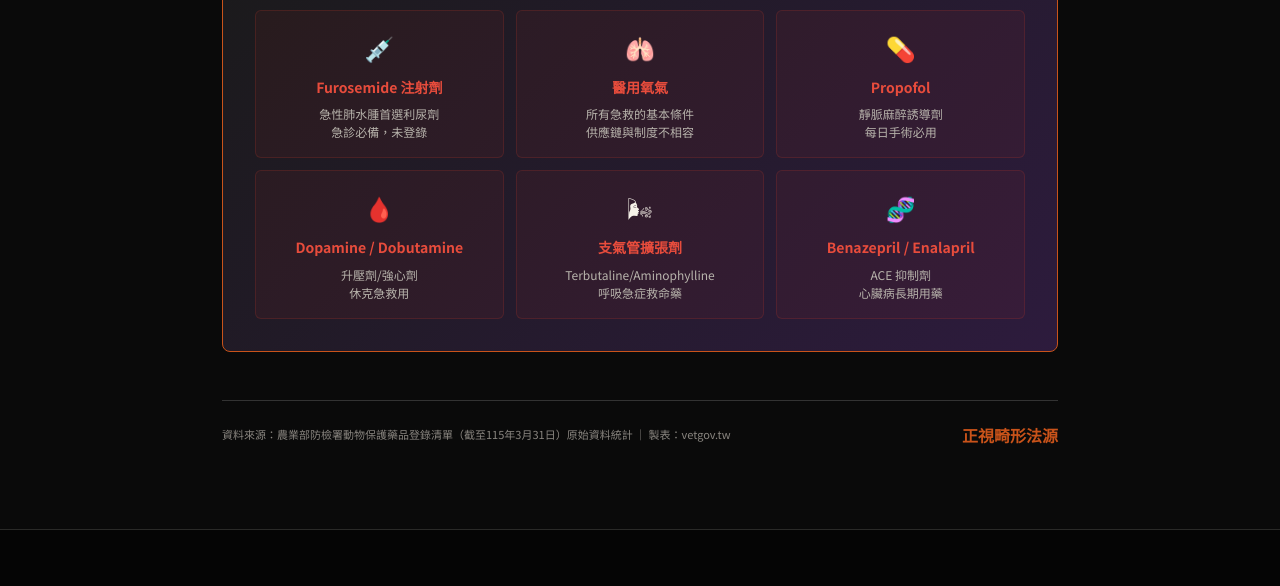
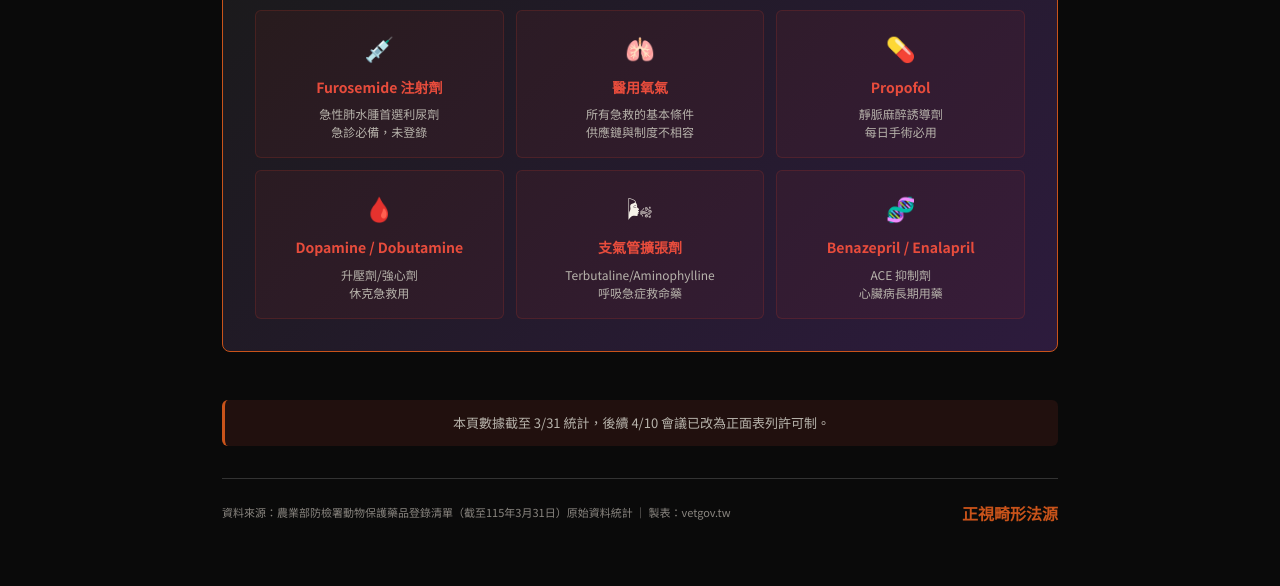
Before and after one commit to sensa-ai-tech/vetgov, a plain HTML site: page site/data-chart.html in a window 1280 px wide. Shown: the part 1829-2415 px from the top of the page. Drawn offline with Linux system fonts and the light colour scheme.

Commit message:
fix: 數據頁底部新增 4/10 會議制度變更說明
Co-Authored-By: Claude Opus 4.6 (1M context) <noreply@anthropic.com>

```diff
--- a/site/data-chart.html
+++ b/site/data-chart.html
@@ -303,6 +303,9 @@
     </div>
 
     <!-- BOTTOM -->
+    <div class="dc__donut-note" style="text-align:center; margin-bottom:32px;">
+      本頁數據截至 3/31 統計，後續 4/10 會議已改為正面表列許可制。
+    </div>
     <div class="dc__bottom">
       <div class="dc__bottom-src">資料來源：農業部防檢署動物保護藥品登錄清單（截至115年3月31日）原始資料統計 ｜ 製表：vetgov.tw</div>
       <div class="dc__bottom-slogan">正視畸形法源</div>
```
